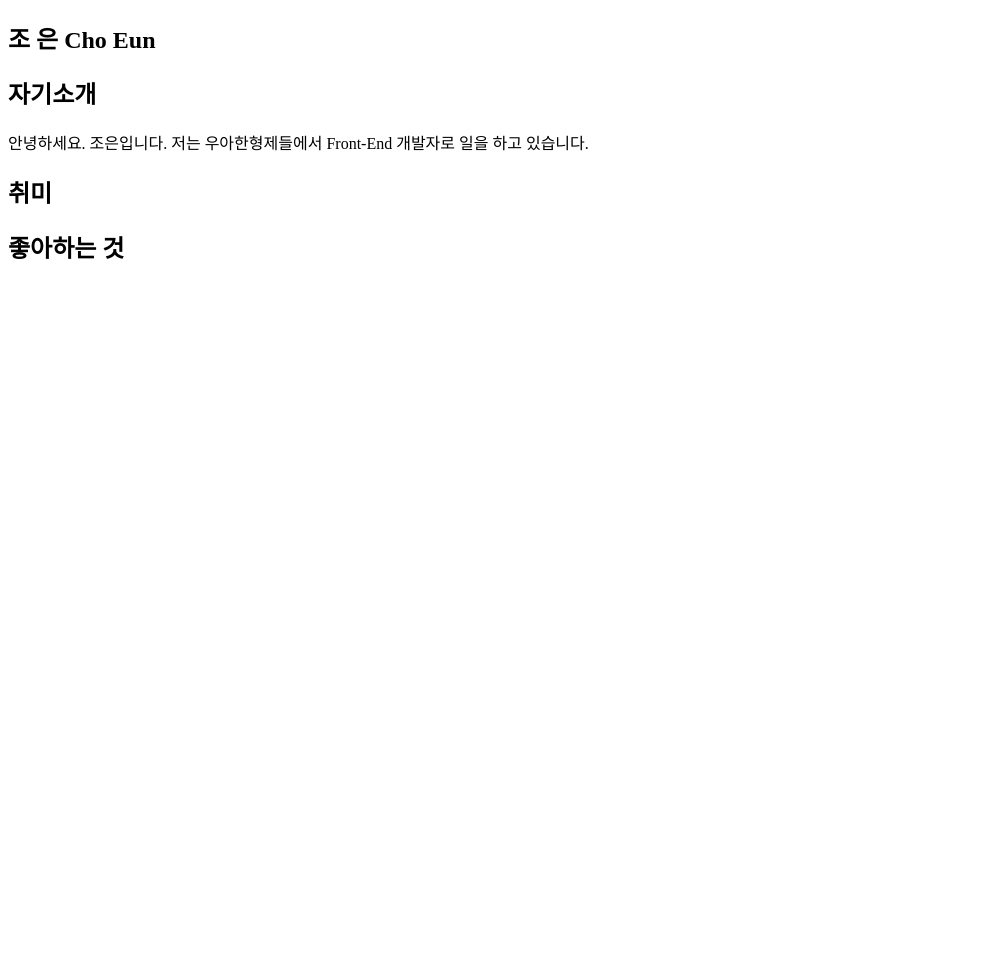
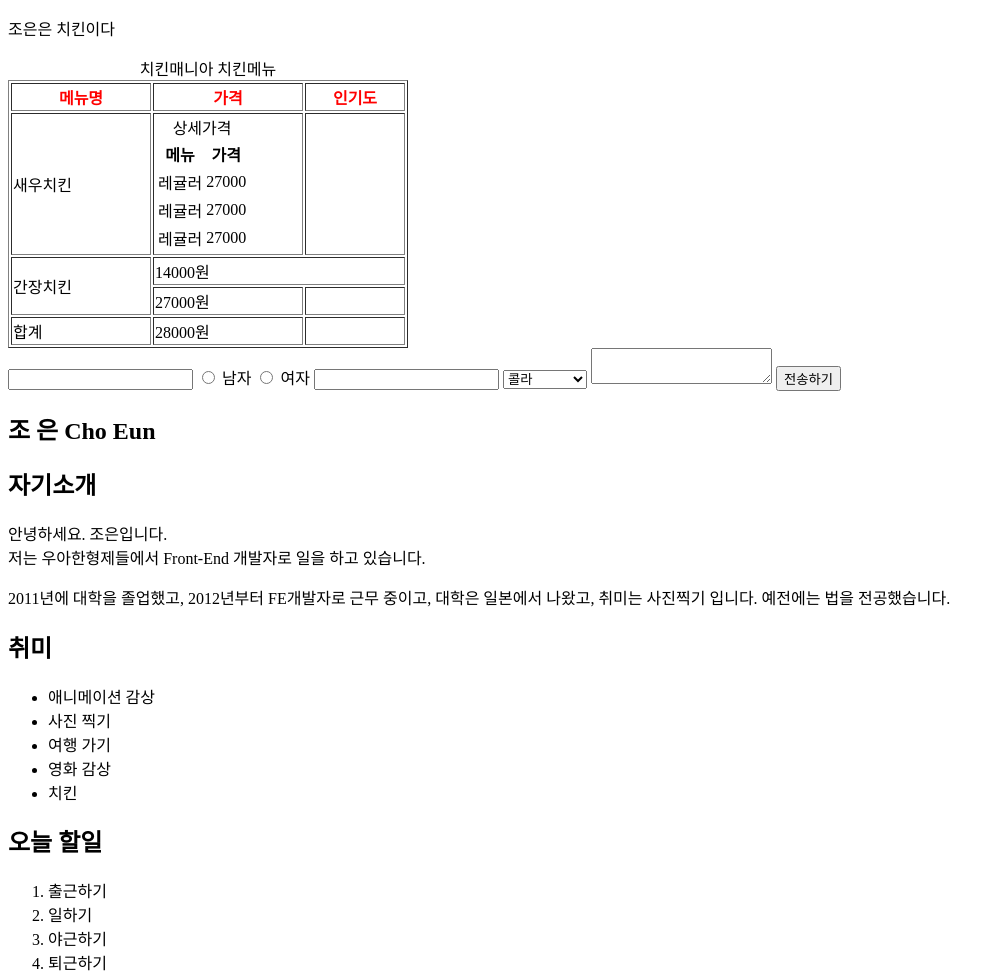
Before and after one commit to techhtml/feCamp_5th, a plain HTML site: page sample1.html in a window 1280 px wide. Shown: the top 977 px of the page, without its empty margins (0-1005 px from the left). Before the commit the page ends 800 px from the top, so only its background shows below. Drawn offline with Linux system fonts and the light colour scheme.

Commit message:
[FE CAMP 5] 패스트캠퍼스 예제

```diff
--- a/sample1.html
+++ b/sample1.html
@@ -6,22 +6,140 @@
     <meta property="og:title" content="조은이네 사이트" />
     <meta property="og:description" content="패스트캠퍼스 5기 자료" />
     <meta property="og:image" content="https://scontent.xx.fbcdn.net/hphotos-xal1/v/t1.0-9/12687774_966191323463846_7157252101747174324_n.jpg?oh=6110b0d06cd8c2b112e636a6cf33ad8e&oe=57272C54" />
+    <style>
+      .menu {width:140px;}
+      .price {width:150px;}
+      .favor {width:100px}
+      .first td,
+      .first th {color:red}
+    </style>
     <title>조은</title>
   </head>
   <body>
+    <p>조은은 치킨이다</p>
+    <table border=1>
+      <caption>치킨매니아 치킨메뉴</caption>
+      <colgroup>
+        <col class="menu" />
+        <col class="price" />
+        <col class="favor" />
+      </colgroup>
+      <thead>
+        <tr class="first">
+          <th>메뉴명</th>
+          <th>가격</th>
+          <th>인기도</th>
+        </tr>
+      </thead>
+      <tfoot>
+        <tr>
+          <td>합계</td>
+          <td>28000원</td>
+          <td></td>
+        </tr>
+      </tfoot>
+      <tbody>
+        <tr>
+          <td>새우치킨</td>
+          <td>
+            <table>
+              <caption>상세가격</caption>
+              <thead>
+                <tr>
+                  <th>메뉴</th>
+                  <th>가격</th>
+                </tr>
+              </thead>
+              <tbody>
+                <tr>
+                  <td>레귤러</td>
+                  <td>27000</td>
+                </tr>
+                <tr>
+                  <td>레귤러</td>
+                  <td>27000</td>
+                </tr>
+                <tr>
+                  <td>레귤러</td>
+                  <td>27000</td>
+                </tr>
+              </tbody>
+            </table>
+          </td>
+          <td></td>
+        </tr>
+        <tr>
+          <td rowspan="2">간장치킨</td>
+          <td colspan="2">14000원</td>
+        </tr>
+        <tr>
+          <td>27000원</td>
+          <td></td>
+        </tr>
+      </tbody>
+    </table>
+    <!-- FORM 예제 -->
+    <form>
+      <input type="text" required>
+      <input id="male" type="radio" name="gender" />
+      <label for="male">남자</label>
+      <input id="female" type="radio" name="gender" />
+      <label for="female">여자</label>
+      <input type="text" maxlength="10">
+      <select>
+        <option value="콜라">콜라</option>
+        <option value="사이다">사이다</option>
+        <option value="스프라이트">스프라이트</option>
+        <option value="닥터페퍼">닥터페퍼</option>
+      </select>
+      <textarea></textarea>
+      <button type="submit">전송하기</button>
+    </form>
     <article>
       <h1>조 은 Cho Eun</h1>
       <section>
         <h2>자기소개</h2>
-        안녕하세요. 조은입니다.
-        저는 우아한형제들에서 Front-End 개발자로 일을 하고 있습니다.
+        <p class="hello">
+          안녕하세요. 조은입니다.<br />
+          저는 우아한형제들에서 Front-End 개발자로 일을 하고 있습니다.
+        </p>
+        <!-- https://validator.w3.org/ -->
+        <p class="world">
+          2011년에 대학을 졸업했고, 2012년부터 FE개발자로 근무 중이고,
+          대학은 일본에서 나왔고,
+          취미는 사진찍기 입니다.
+          예전에는 법을 전공했습니다.
+        </p>
       </section>
       <section>
         <h2>취미</h2>
+        <ul>
+          <li>애니메이션 감상</li>
+          <li>사진 찍기</li>
+          <li>여행 가기</li>
+          <li>영화 감상</li>
+          <li>치킨</li>
+        </ul>
+        <h2>오늘 할일</h2>
+        <ol>
+          <li>출근하기</li>
+          <li>일하기</li>
+          <li>야근하기</li>
+          <li>퇴근하기</li>
+        </ol>
       </section>
       <section>
         <h2>좋아하는 것</h2>
       </section>
+      <img src="http://192.168.0.172:3000/img/carousel_1.jpg" alt="선글라스를 낀 근육질의 남성이 어딘가에 서있는 이미지" />
     </article>
+    <!--
+    실습 이미지 :
+    http://192.168.0.172:3000/img/carousel_1.jpg
+    http://192.168.0.172:3000/img/weekly_1.jpg
+    http://192.168.0.172:3000/img/weekly_2.jpg
+    http://192.168.0.172:3000/img/weekly_3.jpg
+
+    -->
   </body>
 </html>
```
Also changed, not shown: 1st/example/fastShop.html (added, +98 -0 lines).
